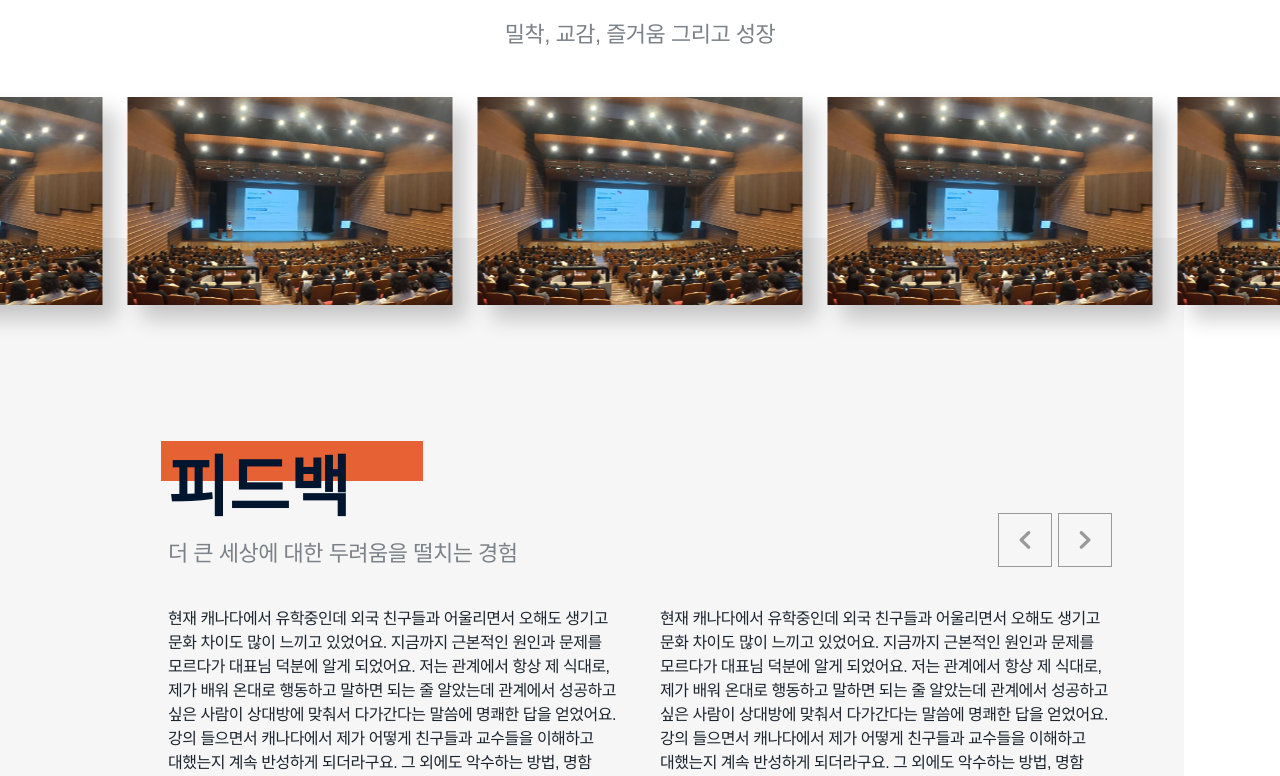
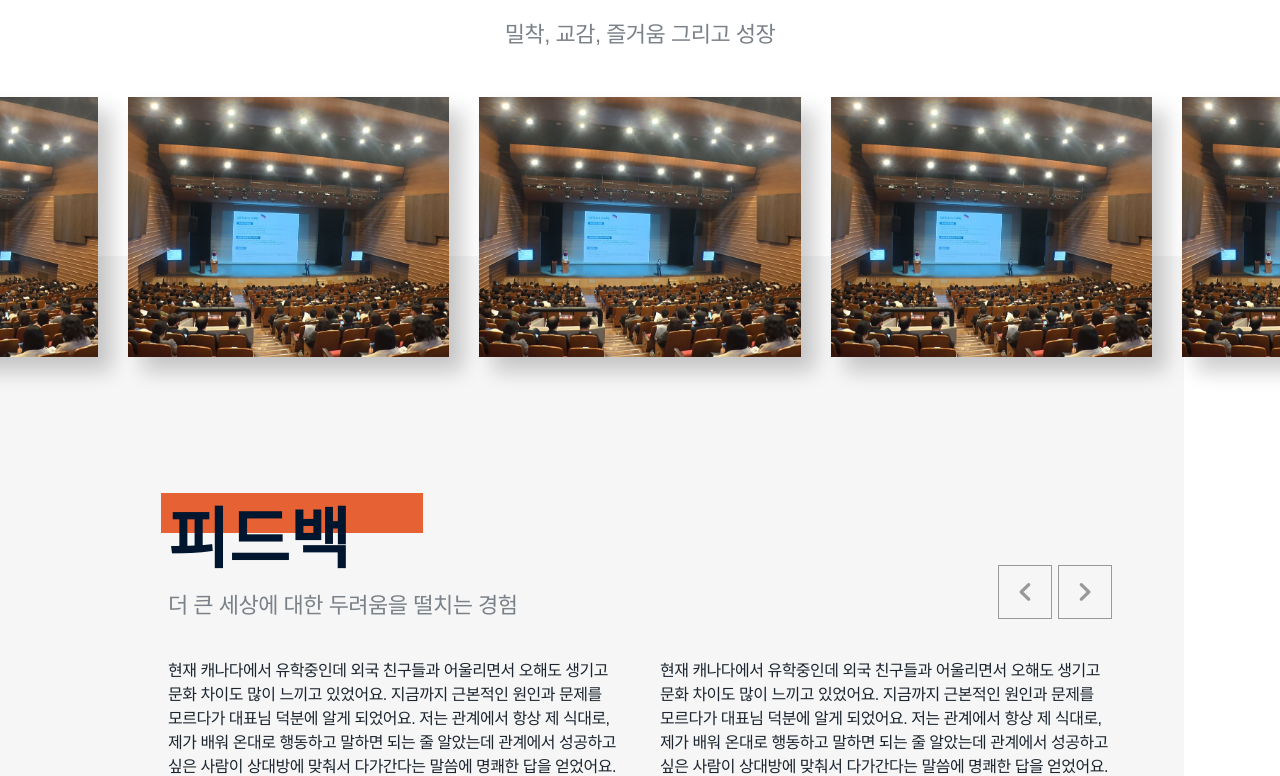
Before and after one commit to Jaymyong66/weing-test, a Next.js app: page / in a window 1280 px wide. Shown: the part 2826-3602 px from the top of the page. Built offline with nearby package versions, Linux system fonts and the light colour scheme.

Commit message:
refactor: add height to section4 Image

```diff
--- a/src/app/views/MainPageView.module.scss
+++ b/src/app/views/MainPageView.module.scss
@@ -490,10 +490,8 @@
   }
 
   .SlideLink {
-    position: relative;
     display: block;
-    overflow: hidden;
-    transition: all 0.3s ease;
+    transition: all 0.4s ease;
     box-shadow: 14px 14px 20px 0 rgb(0 0 0 / 20%);
 
     &:hover {
--- a/src/app/views/MainPageView.tsx
+++ b/src/app/views/MainPageView.tsx
@@ -148,7 +148,7 @@ export const MainPageView: React.FC<MainPageViewProps> = ({ data }) => {
               />
               <div className={styles.SlideArea}>
                 <Swiper
-                  spaceBetween={25}
+                  spaceBetween={30}
                   slidesPerView={3.5}
                   centeredSlides={true}
                   loop={true}
@@ -167,8 +167,7 @@ export const MainPageView: React.FC<MainPageViewProps> = ({ data }) => {
                             <Image
                               src={img_main_sec4_1}
                               alt=''
-                              width={316}
-                              height={202}
+                              style={{ height: '260px' }}
                             />
                           </div>
                           <div className={styles.TextBox}>
```
